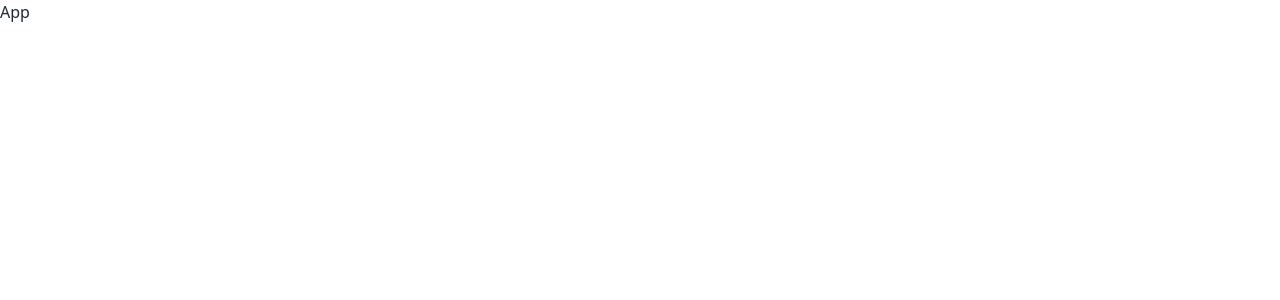
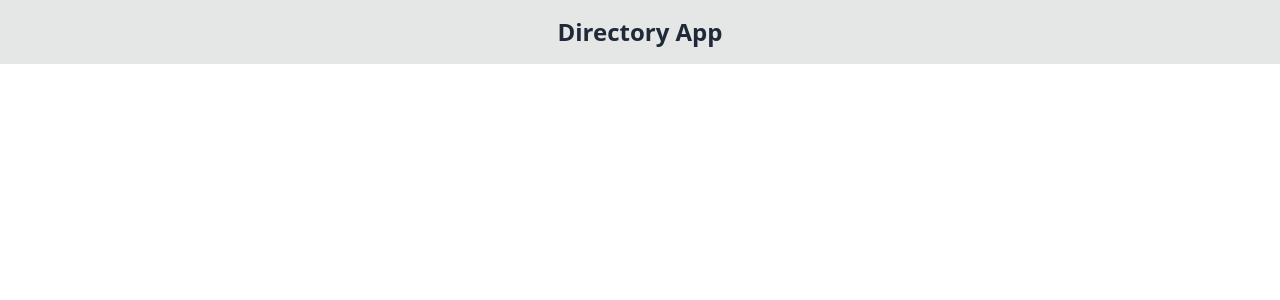
Before and after one commit to nirzon47/user-info-react, a React (Vite) app: page / in a window 1280 px wide. Shown: the top 300 px of the page. Built offline with nearby package versions, Linux system fonts and the light colour scheme.

Commit message:
added header

```diff
--- a/src/App.jsx
+++ b/src/App.jsx
@@ -1,5 +1,11 @@
+import Header from './Components/Header'
+
 const App = () => {
-	return <div>App</div>
+	return (
+		<>
+			<Header />
+		</>
+	)
 }
 
 export default App
--- /dev/null
+++ b/src/Components/Header.jsx
@@ -0,0 +1,9 @@
+const Header = () => {
+	return (
+		<header className='bg-base-300 p-4'>
+			<h2 className='text-2xl text-center font-bold'>Directory App</h2>
+		</header>
+	)
+}
+
+export default Header
--- a/tailwind.config.js
+++ b/tailwind.config.js
@@ -7,4 +7,7 @@ export default {
 		extend: {},
 	},
 	plugins: [daisyui],
+	daisyui: {
+		themes: ['light'],
+	},
 }
```
